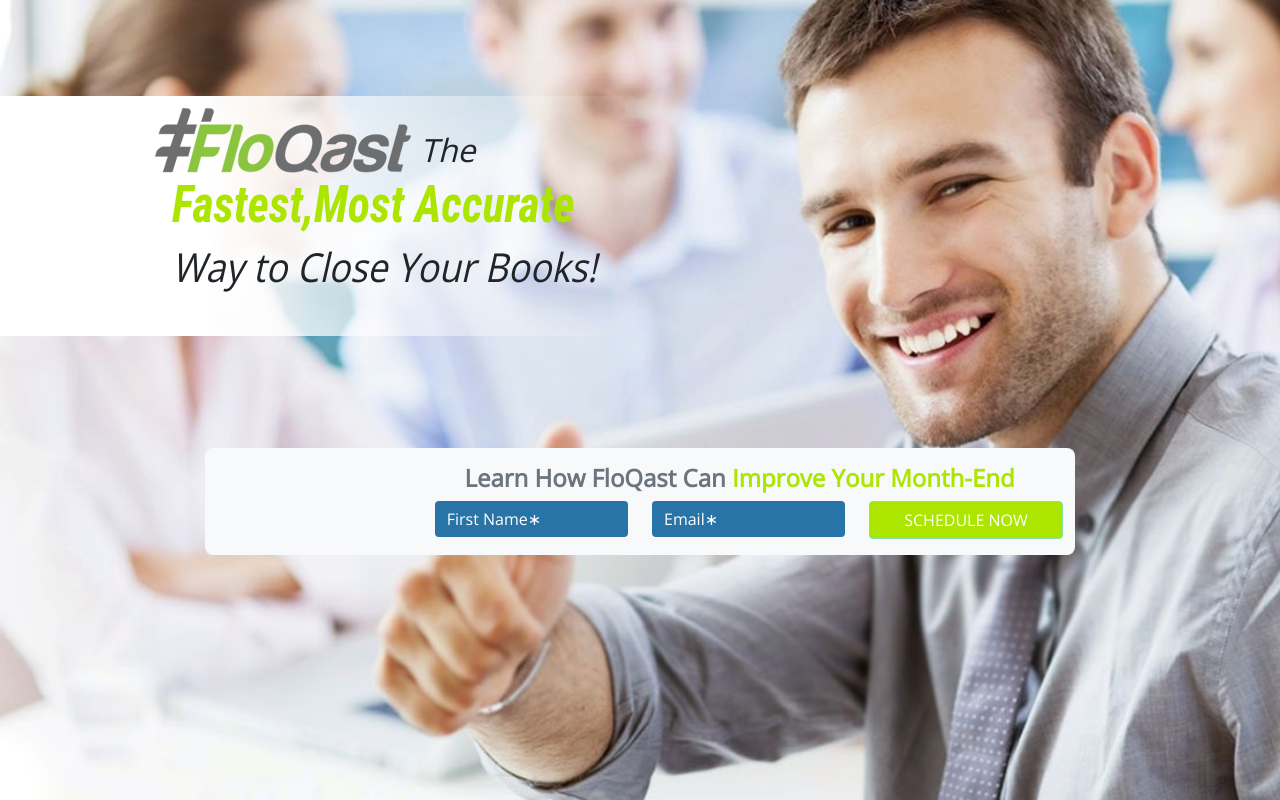
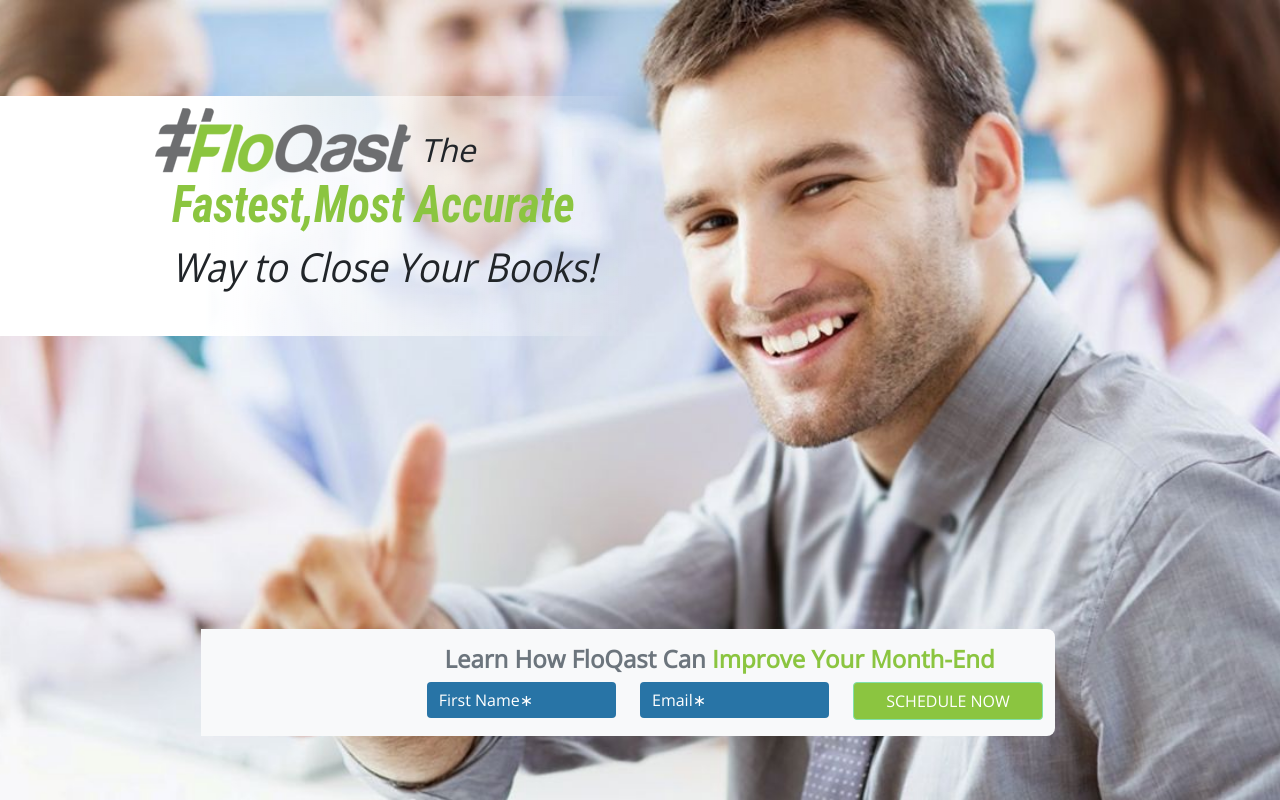
Before and after one commit to chuacharlesbon/Skill-Exam, a React (Create React App) app: page / in a window 1280 px wide. Built offline with nearby package versions, Linux system fonts and the light colour scheme; a web font is replaced by a local one.

Commit message:
modify styling across devices

```diff
--- a/src/App.css
+++ b/src/App.css
@@ -12,14 +12,24 @@
   background-image: url('../public/background-image.jpg');
   background-attachment: fixed;
   background-size: cover;
+  background-position: center;
+}
+.resize-row {
+  width: 99.9%;
 }
 
+/*Styling For Text*/
+
+.text-green {
+  /*color: #ace600;*/
+  color: #8bc540;
+}
 .banner-text {
   font-weight: bold;
 }
 
 .banner-text-head {
-  color: #ace600 ;
+  color: #8bc540 ;
   font-family: 'Roboto Condensed', sans-serif;
   font-weight: bold !important;
   font-style: italic !important;
@@ -27,7 +37,6 @@
   font-size: 3.2rem;
 
 }
-
 .banner-subtitle {
   font-style: italic;
   transform: scaleX(0.9);
@@ -37,25 +46,6 @@
   font-size: 2rem;
   font-style: italic;
 }
-
-.bg-gradient-fade{
-  padding-left: 10rem !important;
-  height: 15rem;
-  background-image: linear-gradient(to right, white, white, rgba(255,255,255,0.5), rgba(255,255,255,0));
-}
-
-.main-banner {
-  border-radius: 0.5rem;
-}
-
-.text-green {
-  color: #ace600;
-}
-
-.bg-green {
-  background-color: #aaff80;
-}
-
 input[type="text"]{
   color:  white;
   background-color: #2874A6;
@@ -64,15 +54,86 @@
 
 input[type="text"]:active{
   color: black;
-
 }
-
-#firstName::placeholder  {
+#firstName::placeholder, #email::placeholder  {
     color:  white;
 }
 
+
+/*Styling for Other elements*/
+
+.bg-gradient-fade{
+  transition: 0.6s;
+  padding-left: 10rem !important;
+  height: 15rem;
+  background-image: linear-gradient(to right, white, white, rgba(255,255,255,0.5), rgba(255,255,255,0));
+}
+.main-banner {
+  border-radius: 0 0.5rem 0.5rem 0;
+}
+.bg-green {
+  background-color: #8bc540 !important;
+}
 .banner-btn {
-  background-color: #ace600 !important;
+  background-color: #8bc540 !important;
   border:  1px solid #82E0AA !important;
   width: 100% !important;
 }
+.banner-top-xs {
+  background-color: rgba(255, 255, 255, 0.7);
+}
+.demo-button {
+  transition: 0.7s;
+}
+.demo-button:hover {
+  background-color: #ace600 !important;
+}
+.banner-btn:active {
+  background-color: #ace600 !important;
+  padding: 0.3rem !important;
+}
+.bg-gradient-fade:hover{
+  background-color: white !important;
+}
+
+
+
+/*Animations, Media Screens and Ket Frames Section*/
+
+@media screen and (min-width: 769px) /*Mobile (+/-) 6inch Setting section*/
+{
+.banner {
+  position: absolute;
+  bottom:  3rem;
+  width: 100%;
+}
+}
+
+@keyframes fadeLeft {
+  from {
+    opacity: 0;
+    transform: translate3d(-10%, 0, 0);
+  }
+  to {
+    opacity: 1;
+    transform: translate3d(0, 0, 0);
+  }
+}
+@keyframes fadeRight {
+  from {
+    opacity: 0;
+    transform: translate3d(+10%, 0, 0);
+  }
+  to {
+    opacity: 1;
+    transform: translate3d(0, 0, 0);
+  }
+}
+
+.banner-top, .banner-top-xs {
+  animation: fadeLeft 0.7s ease-in both;
+}
+
+.banner-bottom {
+  animation: fadeRight 0.7s ease-in both;
+}
```
